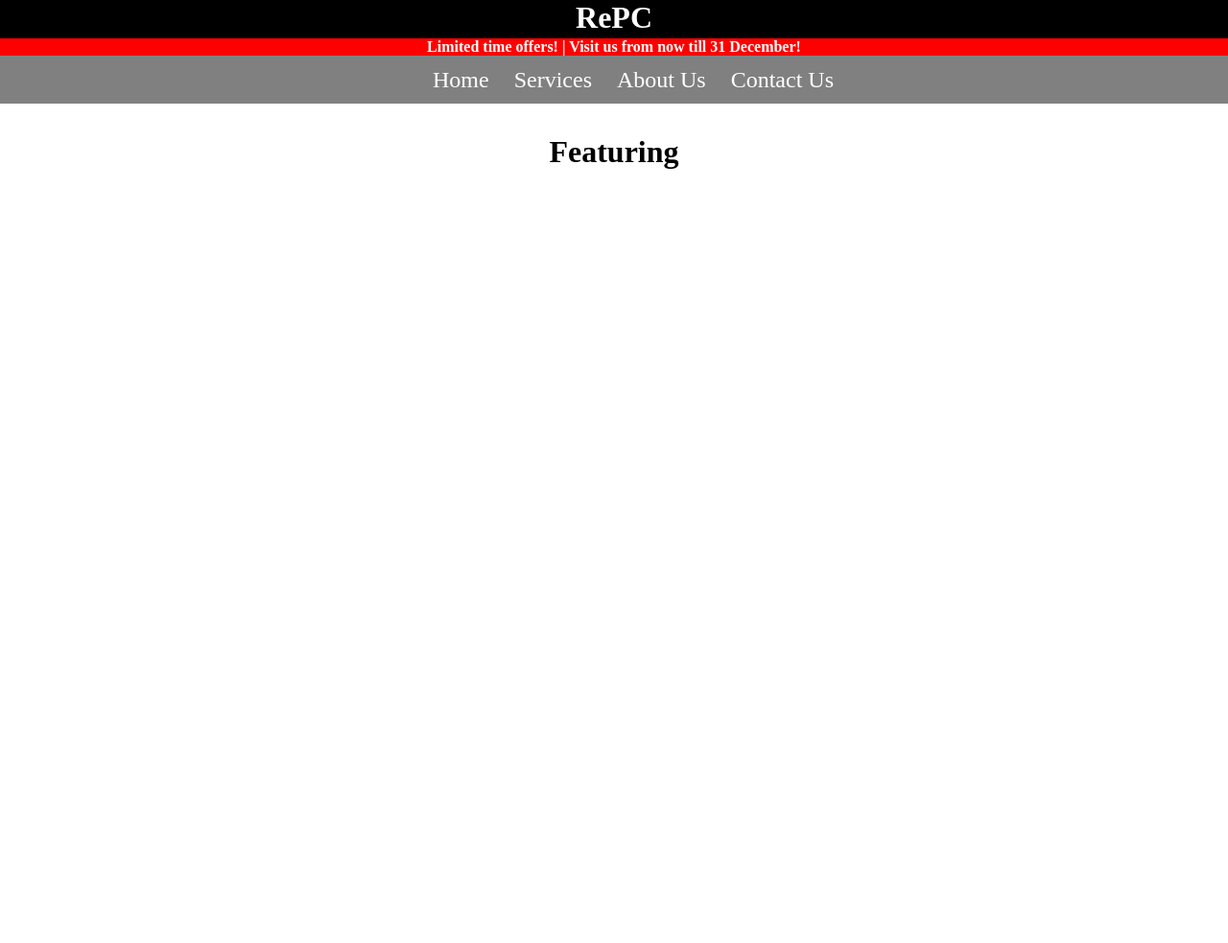
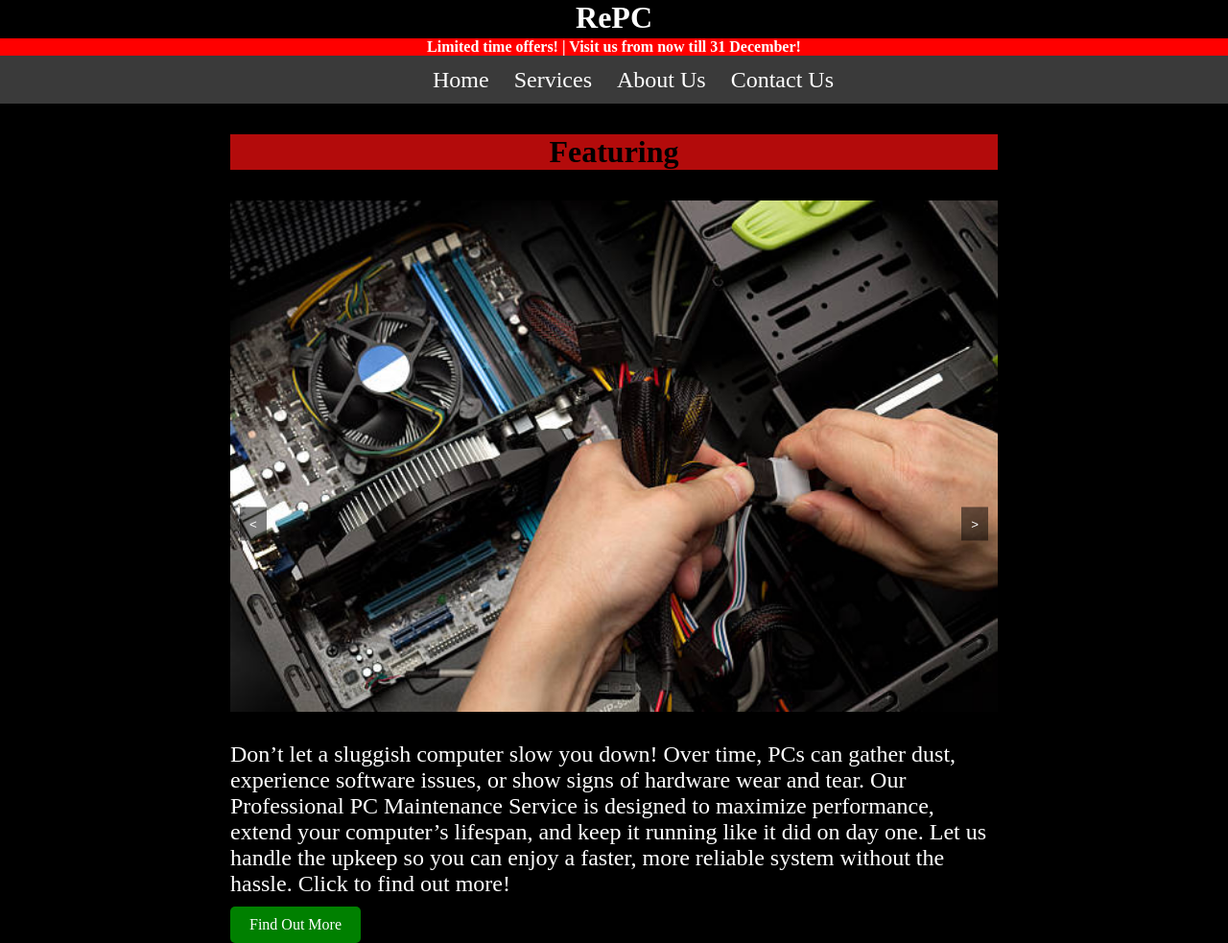
Before and after one commit to GohYongZe/FED2024Assg1_P06_S10259201A, a plain HTML site: page home.html in a window 1280 px wide. Shown: the whole page at 96% size. Before the commit the page ends 800 px from the top, so only its background shows below. Drawn offline with Linux system fonts and the light colour scheme.

Commit message:
Featuring carousel

```diff
--- a/home.html
+++ b/home.html
@@ -21,11 +21,35 @@
       </nav>
     </div>
   </header>
-  <div>
+  <div class="carousel">
     <p class="Featuring"><b>Featuring</b></p>
-  </div>
-  <div>
-
+    <div class="carousel-container">
+      <ul class="featuring-design">
+        <li><img class="featuring-photos" src="Images/PC repair.jpg" alt="PC Repair">
+          <p class="carousel-para"><br>Don’t let a sluggish computer slow you down! Over time, PCs can gather dust, experience software issues,
+             or show signs of hardware wear and tear. Our Professional PC Maintenance Service is designed to maximize performance,
+              extend your computer’s lifespan, and keep it running like it did on day one.
+               Let us handle the upkeep so you can enjoy a faster, more reliable system without the hassle.
+              Click to find out more!</p>
+              <a href="contact.html" class="cta-button">Find Out More</a>
+        </li>
+        <li><img class="featuring-photos" src="Images/RTX 4080.jpg" alt="RTX 4080">
+          <p class="carousel-para">
+            <br>Unleash Next-Level Gaming Power with the RTX 4080 Super – Now 10% Off!
+            <br>
+            <br>
+            Experience unparalleled performance and stunning visuals with the RTX 4080 Super,
+             the ultimate GPU for gamers and creators. For a limited time, enjoy an exclusive
+              10% discount when you visit our shop! Don’t miss this chance to elevate your rig
+               and save big – power up your gaming experience today!
+          </p>
+          <a href="about.html" class="cta-button">Visit Us Now!</a>
+        </li>
+      </ul>
+    </div>
+    <button class="prev-button"><</button>
+    <button class="next-button">></button>
+    <script src="script.js"></script>
   </div>
 </body>
 </html>
--- /dev/null
+++ b/script.js
@@ -0,0 +1,21 @@
+const carouselContainer = document.querySelector('.carousel-container');
+const images = document.querySelectorAll('.featuring-photos');
+const nextButton = document.querySelector('.next-button');
+const prevButton = document.querySelector('.prev-button');
+
+let currentIndex = 0;
+
+function updateCarousel() {
+  const imageWidth = images[0].clientWidth;
+  carouselContainer.style.transform = `translateX(-${currentIndex * imageWidth}px)`;
+}
+
+nextButton.addEventListener('click', () => {
+  currentIndex = (currentIndex + 1) % images.length; // Loop back to the start
+  updateCarousel();
+});
+
+prevButton.addEventListener('click', () => {
+  currentIndex = (currentIndex - 1 + images.length) % images.length; // Loop back to the end
+  updateCarousel();
+});
--- a/styles.css
+++ b/styles.css
@@ -1,5 +1,6 @@
 body{
     margin: 0px;
+    background-color: black;
 }
 .logo
 {
@@ -23,10 +24,10 @@ body{
 nav
 {
     float: none;
-    background-color: gray;
+    background-color: rgb(58, 58, 58);
     height:50px;
     display:flex;
-    justify-content:space-evenly;
+    justify-content:center;
     align-items: center;
 }
 .nav-links
@@ -46,7 +47,72 @@ nav
 }
 .Featuring
 {
+    background-color: rgb(179, 11, 11);
     font-size: xx-large;
     display:flex;
+    justify-content: center ;
+}
+.carousel {
+    position: relative;
+    width: 800px;
+    margin: auto;
+    overflow: hidden;
+  }
+
+  .carousel-container {
+    display: flex;
+    transition: transform 0.5s ease-in-out;
+    width: calc(300px * 2); /* Width of all images combined */
+  }
+
+  .featuring-design {
+    display: flex;
+    padding: 0;
+    margin: 0;
+  }
+
+  .featuring-photos {
+    width: 800px;
+    height: auto;
+  }
+
+  .prev-button,
+  .next-button {
+    position: absolute;
+    top: 50%;
+    transform: translateY(-50%);
+    background-color: rgba(0, 0, 0, 0.5);
+    color: white;
+    border: none;
+    padding: 10px;
+    cursor: pointer;
+    z-index: 100;
+    display: flex;
+    align-items: center;
+  }
+
+  .prev-button {
+    left: 10px;
+  }
+
+  .next-button {
+    right: 10px;
+  }
+  .carousel-para
+  {
+    margin:0px;
+    font-size: x-large;
+    color: white;
+    background-color: black;
+  }
+  .cta-button {
+    display: flex;
     justify-content: center;
-}
+    background:green;
+    color: #fff;
+    padding: 10px 20px;
+    text-decoration: none;
+    border-radius: 5px;
+    margin-top: 10px;
+    display: inline-block;
+  }
```
Also changed, not shown: Images/PC repair.jpg (added), Images/RTX 4080.jpg (added).
